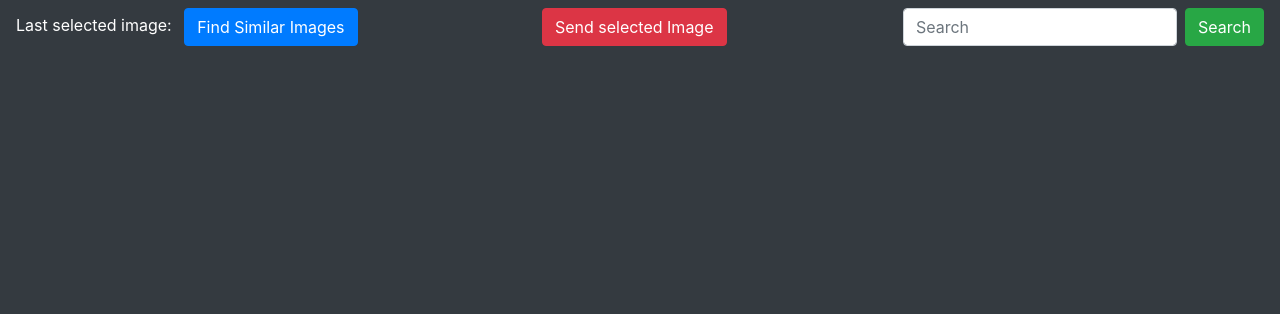
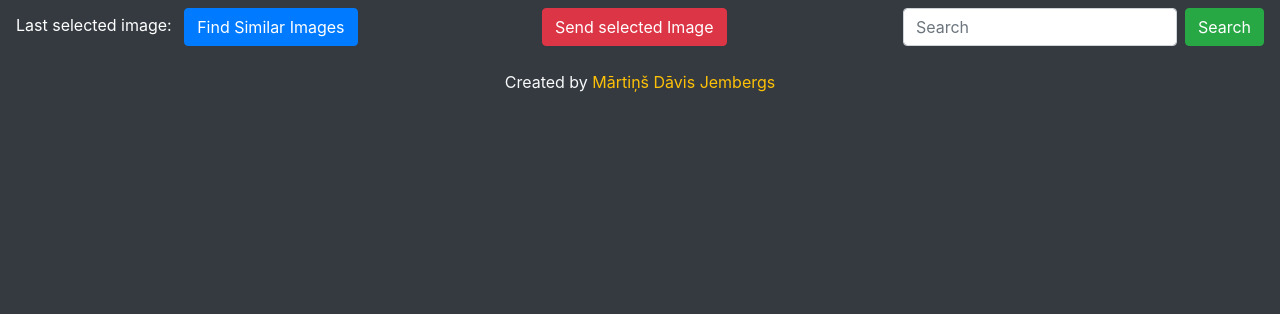
Before and after one commit to Jemberg/Video_Retrieval, a Django app: template templates/home.html in a window 1280 px wide. Shown: the top 314 px of the page. Run offline with Django 4.2, Linux system fonts and the light colour scheme; the template is opened without the code that fills it, so the values that code supplies are empty; some libraries are stand-ins or nearby versions.

Commit message:
Added credit footer.

```diff
--- a/templates/home.html
+++ b/templates/home.html
@@ -13,6 +13,9 @@
         }
         .highlighted {
             border: 3px solid #dc3545; /* bootstrap red border */
+        }
+        footer {
+            color: white;
         }
     </style>
 </head>
@@ -46,6 +49,11 @@
         {% endfor %}
     </div>
 </div>
+<footer class="footer mt-auto py-3 bg-dark">
+    <div class="container text-center">
+        <span class="text-light">Created by <a href="https://martinjemberg.com/" class="text-warning">Mārtiņš Dāvis Jembergs</a></span>
+    </div>
+</footer>
 <script src="https://code.jquery.com/jquery-3.5.1.min.js"></script>
 <script>
 
```
